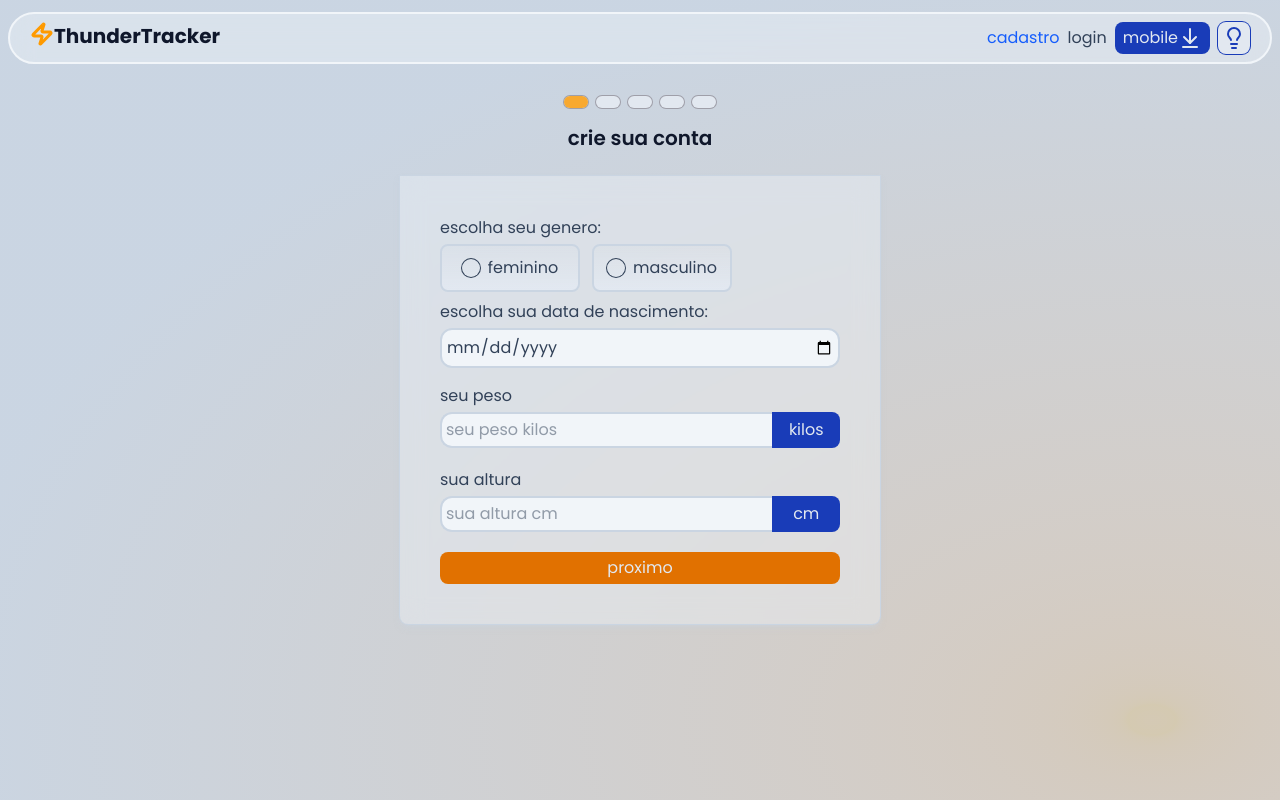
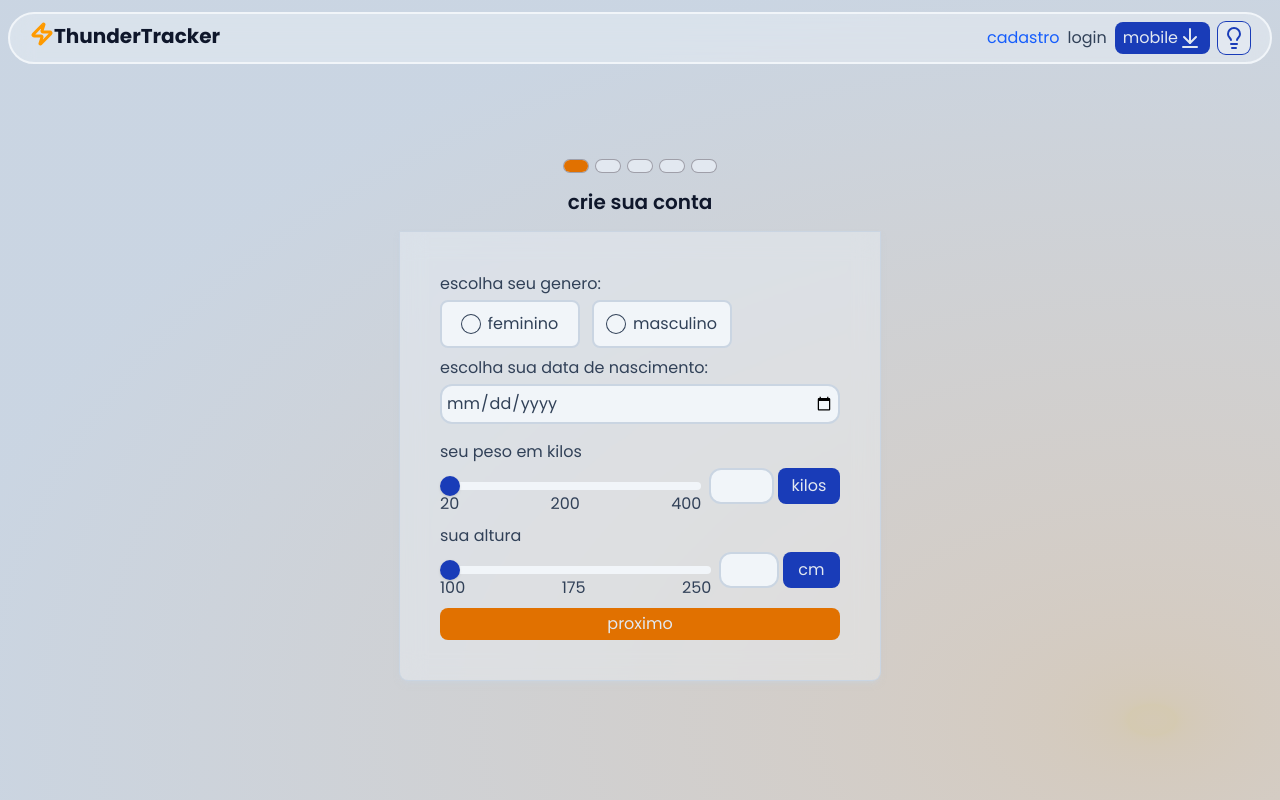
Before and after one commit to ViniciusDenelle/site-TCC, a React (Vite) app in the folder front-end/: page /cadastro in a window 1280 px wide. Built offline with nearby package versions, Linux system fonts and the light colour scheme.

Commit message:
input-range

```diff
--- a/front-end/package.json
+++ b/front-end/package.json
@@ -10,6 +10,7 @@
     "preview": "vite preview"
   },
   "dependencies": {
+    "@radix-ui/react-slider": "^1.3.6",
     "@tailwindcss/vite": "^4.2.1",
     "axios": "^1.13.5",
     "lucide-react": "^0.577.0",
--- a/front-end/src/componentes/RadioCustomizado.jsx
+++ b/front-end/src/componentes/RadioCustomizado.jsx
@@ -4,7 +4,7 @@ import {motion} from 'motion/react'
 const RadioCustomizado = ({name, valor, dataBinding, children, classeAdcional}) => {
     const classeBase = `
         flex gap-2 justify-center items-center
-        border-2 border-base-quaternaria hover:from-base-terciaria to-base-secundaria
+        border-2 border-base-quaternaria bg-base-terciaria hover:bg-base-secundaria
         rounded-lg bg-linear-to-b shadow-destaque-p-medio/50 w-35 h-12 transition-colors duration-200
         peer-checked:border-destaque-p-escuro/50 peer-checked:shadow-md
     `
--- /dev/null
+++ b/front-end/src/componentes/SliderCustomizado.jsx
@@ -0,0 +1,45 @@
+import React from 'react'
+import * as Slider from '@radix-ui/react-slider'
+import { motion } from 'motion/react'
+
+const SliderCustomizado = ({
+    valor,
+    mudarValor,
+    min,
+    max,
+    step,
+}) => {
+
+    const classeThumb = `
+        block h-5 w-5 rounded-full bg-destaque-s-escuro
+        shadow cursor-pointer hover:bg-destaque-s-medio
+    `
+
+    const classeRange = `
+        absolute h-full rounded-full bg-destaque-s-claro
+    `
+
+    const classeTrack = `
+        relative h-2 w-full grow rounded-full bg-base-terciaria
+    `
+
+  return (
+    <Slider.Root
+        value={[valor]}
+        onValueChange={value => mudarValor(value[0])}
+        min={min ?? 1}
+        max={max ?? 10}
+        step={step ?? 1}
+        className="relative flex items-center w-full h-full"
+      >
+        <Slider.Track className={classeTrack}>
+          <Slider.Range className={classeRange} />
+        </Slider.Track>
+
+        <Slider.Thumb className={classeThumb} />
+
+      </Slider.Root>
+  )
+}
+
+export default SliderCustomizado
--- a/front-end/src/views/cadastro/cadastro.jsx
+++ b/front-end/src/views/cadastro/cadastro.jsx
@@ -75,34 +75,42 @@ const Cadastro = () => {
     }
     let progresso = passo * 20
   return (
-    <main className='h-screen w-full bg-base-primaria'>
+    <main className='pt-10 h-screen w-full bg-base-primaria'>
 
         <div className="absolute top-0 left-0 w-full h-full
         bg-radial-[at_90%_90%] from-destaque-p-medio/20
         to-base-primaria to-75%"/>
 
         <div className="container mx-auto h-full w-full">
-            <div className="w-full h-full flex justify-center items-center">
 
-                <div className="relative p-10 rounded-b-lg
-                 bg-base-terciaria/40 backdrop-blur-md ring-1 ring-base-quaternaria
-                 w-9/10 md:w-120 md:px-10 shadow-md shadow-base-quaternaria/50">
+            <div className="w-full h-full flex flex-col
+            justify-center items-center gap-2">
 
-                    <div className={`absolute -top-20 left-1/2 -translate-x-1/2 h-1
-                    flex gap-2`}>
+                <div className="flex gap-2">
 
                     {passoPilula.map(pilula => (
                         <div
                         key={pilula}
                         className={`relative rounded-full w-6 h-3 ring-1 ring-contraste-primaria overflow-hidden
                         after:absolute after:left-0 after:top-0 after:h-3 bg-base-secundaria
-                            after:bg-destaque-p-medio/80 after:w-0 after:transition-all after:duration-500
+                        after:bg-destaque-p-escuro after:w-0 after:transition-all after:duration-500
                         ${passo >= pilula ? `after:w-full` : ``}`}>
 
                         </div>
                     ))}
 
                 </div>
+
+                <div className="flex items-center justify-center w-full p-2 z-10">
+                    <h1 className="text-xl font-semibold text-t-primaria">
+                        crie sua conta {dados.peso}
+                    </h1>
+                </div>
+
+                <div className="p-10 rounded-b-lg
+                 bg-base-terciaria/40 backdrop-blur-md ring-1 ring-base-quaternaria
+                 w-9/10 md:w-120 md:px-10 shadow-md shadow-base-quaternaria/50">
+
 
                     {passo > 1 ? (
                         <BotaoSimples
@@ -113,12 +121,7 @@ const Cadastro = () => {
                         </BotaoSimples>
                     ) : ""}
 
-                    <div className="absolute -top-15 left-1/2 -translate-x-1/2
-                    flex items-center justify-center w-full p-2">
-                        <h1 className="text-xl font-semibold text-t-primaria">
-                            crie sua conta
-                        </h1>
-                    </div>
+
 
                     <div className="flex w-full h-full flex-col gap-2">
 
--- a/front-end/src/views/cadastro/passos/Informações.jsx
+++ b/front-end/src/views/cadastro/passos/Informações.jsx
@@ -3,6 +3,7 @@ import BotaoSimples from "../../../componentes/BotaoSimples"
 import InputSimples from "../../../componentes/InputSimples"
 import RadioCustomizado from "../../../componentes/radioCustomizado"
 import { motion } from 'motion/react'
+import SliderCustomizado from '../../../componentes/SliderCustomizado'
 
 const Informações = ({mudarDados, info}) => {
     const {
@@ -12,6 +13,9 @@ const Informações = ({mudarDados, info}) => {
         tipoAltura,
         dataDeNascimento
     } = info
+
+    const minPeso = tipoPeso === 'kilos' ? 20 : 40
+    const maxPeso = tipoPeso === 'kilos' ? 400 : 800
 
     function alterarPeso(peso)
     {
@@ -80,21 +84,40 @@ const Informações = ({mudarDados, info}) => {
                     </div>
                     <div className="flex flex-col gap-1">
                         <label htmlFor="">
-                            seu peso
+                            seu peso em {tipoPeso}
                         </label>
-                        <div className="flex w-full">
-                            <InputSimples
-                            type="number"
-                            name="peso"
-                            placeholder={`seu peso ${tipoPeso}`}
-                            dataBinding={ev => mudarDados('peso', ev.target.value)}
-                            value={peso}
-                            maximo={tipoPeso === 'kilos' ? '500' : '1000'}
-                            classeAdcional="w-full rounded-r-none border-r-0"
+                        <div className="flex w-full gap-2">
+
+                            {/* slider peso */}
+                            <div className="relative w-2/3 h-full">
+                                <SliderCustomizado
+                                mudarValor={value => mudarDados('peso', value)}
+                                valor={peso}
+                                min={minPeso}
+                                max={maxPeso}
                                 />
 
+                                <div className="absolute -bottom-3 let-0
+                                flex justify-between w-full">
+                                    <span> {minPeso}  </span>
+                                    <span> {maxPeso / 2}  </span>
+                                    <span> {maxPeso}  </span>
+                                </div>
+                            </div>
+
+                            {/* input peso e btn mudar tipo peso */}
+                            <div className="flex gap-1 w-1/3">
+
+                                <InputSimples
+                                classeAdcional="w-full"
+                                type="number"
+                                value={peso}
+                                dataBinding={ev => mudarDados('peso', ev.target.value)}
+                                />
+
+
                                 <BotaoSimples
-                            classeAdcional="rounded-l-none w-1/5"
+                                classeAdcional="w-full"
                                 tipo="cheio"
                                 onClick={() => {
                                     mudarDados('tipoPeso', tipoPeso === 'kilos' ? 'libras' : 'kilos')
@@ -102,29 +125,62 @@ const Informações = ({mudarDados, info}) => {
                                 }}>
                                     {tipoPeso}
                                 </BotaoSimples>
+
+                            </div>
                         </div>
                     </div>
                     <div className="flex flex-col gap-1">
                         <label htmlFor="">
                             sua altura
                         </label>
-                        <div className="flex w-full">
+                        <div className="flex w-full gap-2">
+                            {tipoAltura === 'cm' ? (
+                                <div className="relative w-3/4 h-full">
+                                    <SliderCustomizado
+                                    mudarValor={value => mudarDados('altura', value)}
+                                    valor={altura}
+                                    min={100}
+                                    max={250}
+                                    />
+
+                                    <div className="absolute -bottom-3 let-0
+                                    flex justify-between w-full">
+                                        <span> 100  </span>
+                                        <span> 175  </span>
+                                        <span> 250 </span>
+                                    </div>
+                                </div>
+                            ) : (
                                 <InputSimples
-                            type="text"
-                            name="altura"
-                            placeholder={`sua altura ${tipoAltura}`}
+                                classeAdcional="w-full"
+                                placeholder="pes"
+                                value={altura}
                                 dataBinding={ev => mudarDados('altura', ev.target.value)}
+                                />
+                            )}
+
+                            <div className={`flex gap-1 ${tipoAltura === 'cm' ? `w-1/3` : `w-1/4`}`}>
+
+                                {tipoAltura === 'cm' ? (
+                                    <InputSimples
+                                    classeAdcional="w-full"
+                                    type="number"
                                     value={altura}
-                            classeAdcional="w-full rounded-r-none border-r-0"/>
+                                    dataBinding={ev => mudarDados('altura', ev.target.value)}
+                                />
+                                ) : ''}
+
 
                                 <BotaoSimples
-                            classeAdcional="rounded-l-none w-1/5"
+                                classeAdcional="w-full"
                                 tipo="cheio"
                                 onClick={ev => mudarDados(
                                     'tipoAltura', tipoAltura === 'cm' ? 'pês' : 'cm'
                                     )}>
                                     {tipoAltura}
                                 </BotaoSimples>
+
+                            </div>
 
                         </div>
                     </div>
--- a/front-end/src/views/cadastro/passos/NivelAtividade.jsx
+++ b/front-end/src/views/cadastro/passos/NivelAtividade.jsx
@@ -42,14 +42,14 @@ const NivelAtividade = ({mudarDados}) => {
         escolha seu nivel de atividade fisica
       </div>
 
-      <div className="grid grid-cols-2 grid-rows-3 w-auto mx-auto gap-5 my-5">
+      <div className="grid grid-cols-2 grid-rows-3 gap-5 w-auto mx-auto my-5">
         {radios.map((radio, index) => (
 
           <div className={`flex justify-center items-center
           ${index === radios.length -1 ? `col-span-2` : ``}`}>
 
             <RadioCustomizado
-              classeAdcional="w-50 h-20 px-2"
+              classeAdcional="w-45 h-20 px-2"
               name="nivelAtividadeFisica"
               valor={radio.valor}
               dataBinding={ev => mudarDados('nivelAtividade', ev.target.value)}>
```
Also changed, not shown: 1 other file (tests, documents, lock files or other folders). Lines whose indentation alone changed are shown as unchanged.
